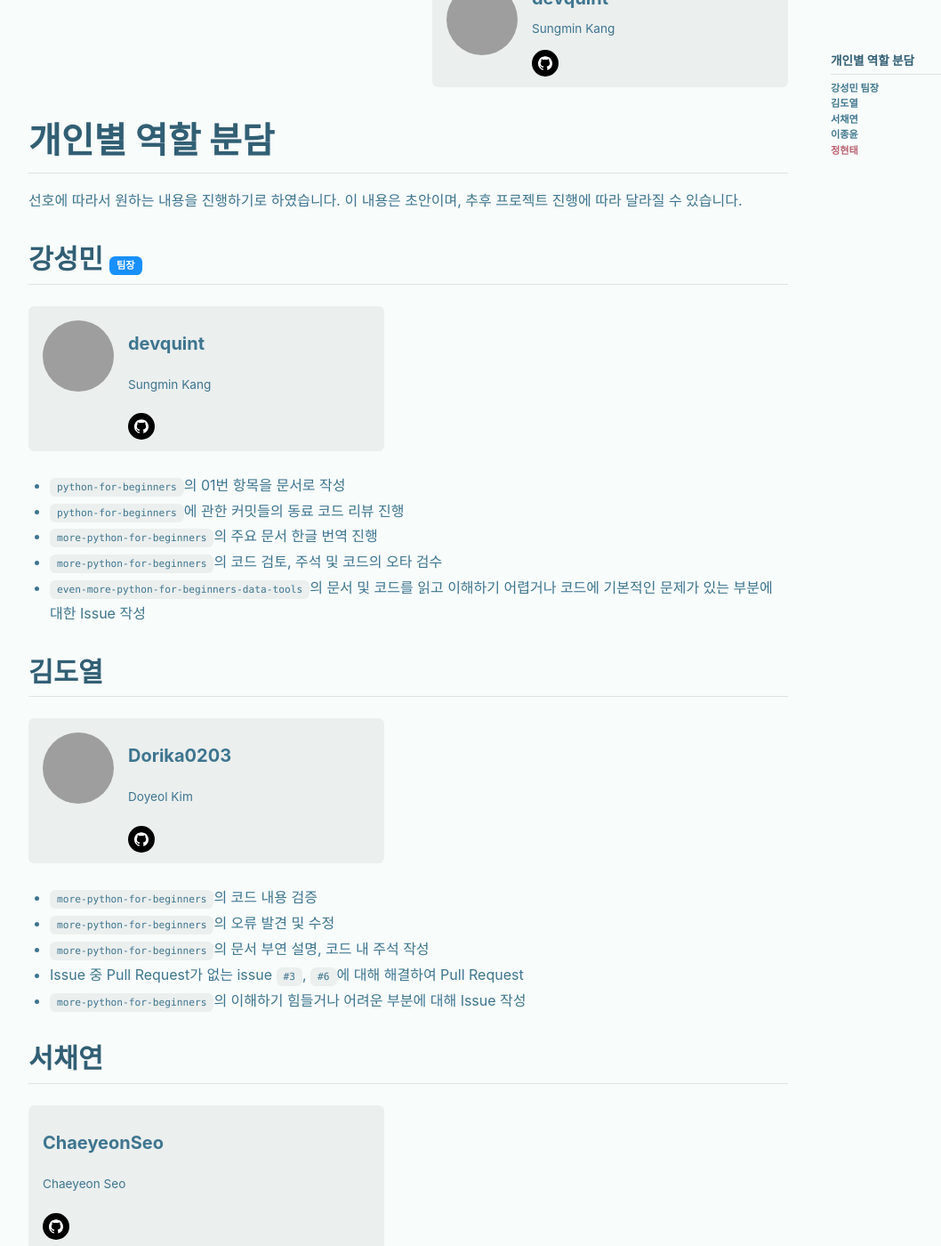
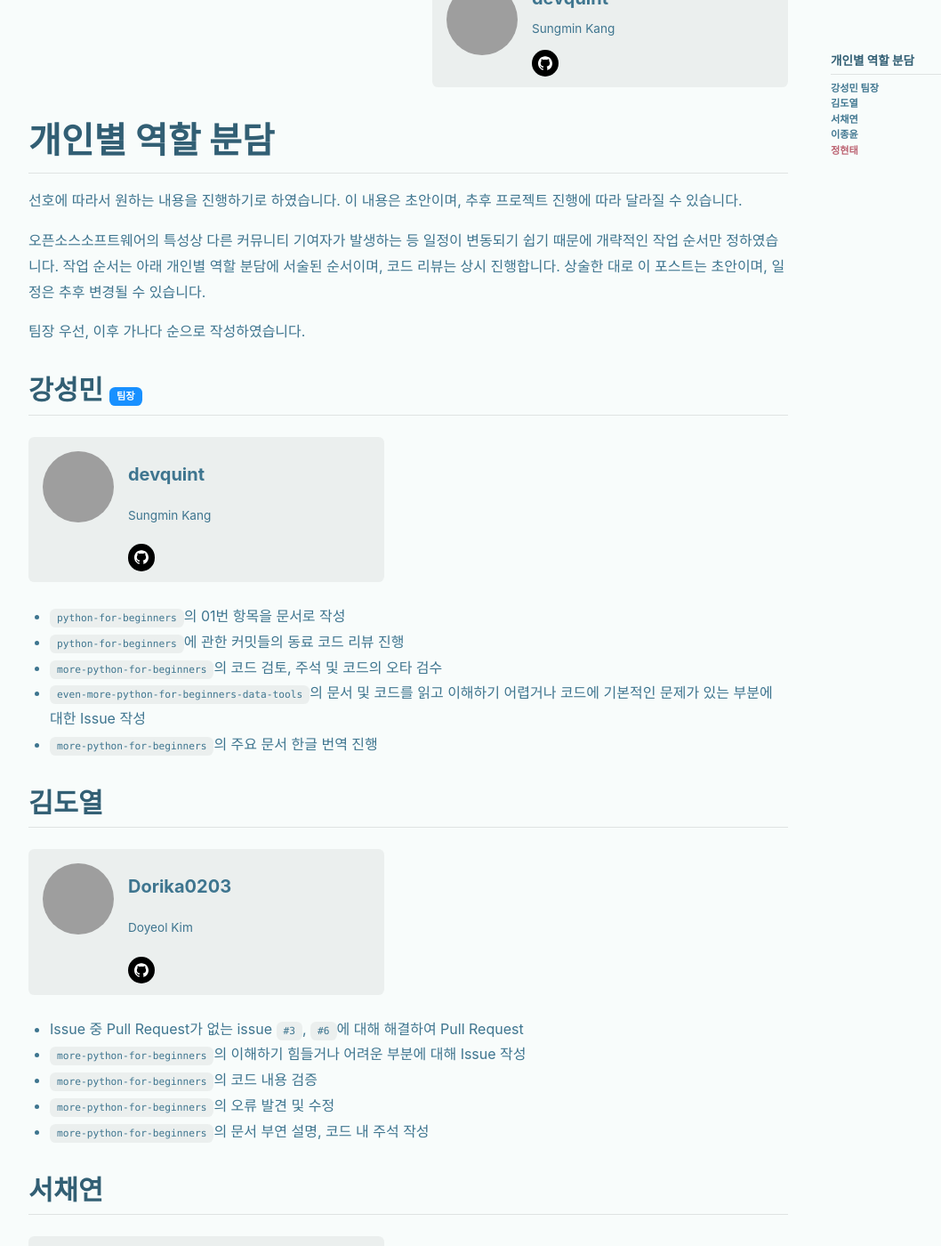
Before and after one commit to 20-1-SKKU-OSS/2020-1-OSS-2, a Jekyll site: the page built from docs/_posts/2020-05-24-Individual-Role.md, in a window 1280 px wide and 1400 px high, scrolled down 370 px, cut to the strip 0-1400 px from the top of the window. Shown: the whole strip at 89% size, without its empty margins (71-1129 px from the left). Built offline with Jekyll 4.4.1, drawn with Linux system fonts in a browser that asks for light colours; nearby versions of some CDN libraries; some of the changed text lies outside the part shown; grey boxes are pictures that could not be loaded.

Commit message:
Update 2020-05-24-Individual-Role.md
개인별 역할 일정 고려하여 재배치, 관련 설명 추가, TBD 보충

```diff
--- a/docs/_posts/2020-05-24-Individual-Role.md
+++ b/docs/_posts/2020-05-24-Individual-Role.md
@@ -11,6 +11,11 @@ tags: Python_Getting_Started Pre_Investigation Role
 
 선호에 따라서 원하는 내용을 진행하기로 하였습니다. 이 내용은 초안이며, 추후 프로젝트 진행에 따라 달라질 수 있습니다.
 
+오픈소스소프트웨어의 특성상 다른 커뮤니티 기여자가 발생하는 등 일정이 변동되기 쉽기 때문에 개략적인 작업 순서만 정하였습니다.
+작업 순서는 아래 개인별 역할 분담에 서술된 순서이며, 코드 리뷰는 상시 진행합니다.
+상술한 대로 이 포스트는 초안이며, 일정은 추후 변경될 수 있습니다.
+
+팀장 우선, 이후 가나다 순으로 작성하였습니다.
 
 
 ## 강성민 `팀장`{:.info}
@@ -20,10 +25,9 @@ tags: Python_Getting_Started Pre_Investigation Role
 
 - `python-for-beginners`의 01번 항목을 문서로 작성
 - `python-for-beginners`에 관한 커밋들의 동료 코드 리뷰 진행
-- `more-python-for-beginners`의 주요 문서 한글 번역 진행
 - `more-python-for-beginners`의 코드 검토, 주석 및 코드의 오타 검수
 - `even-more-python-for-beginners-data-tools`의 문서 및 코드를 읽고 이해하기 어렵거나 코드에 기본적인 문제가 있는 부분에 대한 Issue 작성
-
+- `more-python-for-beginners`의 주요 문서 한글 번역 진행
 
 
 ## 김도열
@@ -31,11 +35,11 @@ tags: Python_Getting_Started Pre_Investigation Role
 <div>{%- assign _a2 = site.data.authors["Dorika0203"] -%}</div>
 <div>{%- include article/footer/author-profile.html author=_a2 -%}</div>
 
+- Issue 중 Pull Request가 없는 issue `#3`, `#6`에 대해 해결하여 Pull Request
+- `more-python-for-beginners`의 이해하기 힘들거나 어려운 부분에 대해 Issue 작성
 - `more-python-for-beginners`의 코드 내용 검증
 - `more-python-for-beginners`의 오류 발견 및 수정
 - `more-python-for-beginners`의 문서 부연 설명, 코드 내 주석 작성
-- Issue 중 Pull Request가 없는 issue `#3`, `#6`에 대해 해결하여 Pull Request
-- `more-python-for-beginners`의 이해하기 힘들거나 어려운 부분에 대해 Issue 작성
 
 
 
@@ -56,7 +60,10 @@ tags: Python_Getting_Started Pre_Investigation Role
 <div>{%- assign _a4 = site.data.authors["jesusleejy"] -%}</div>
 <div>{%- include article/footer/author-profile.html author=_a4 -%}</div>
 
-- `TBD`{:.error}
+- python-for-beginners에서 추가할 만한 python 기초 설명 코드 추가
+- python-for-beginners의 기존 콘텐츠를 보다 이해하기 쉽도록 코드 및 주석 정리
+- python-for-beginners의 Slides 폴더 내의 ppt 개선 작업
+- python-for-beginners의 Slides 폴더 내의 ppt 한글 번역
 
 
 
@@ -65,9 +72,9 @@ tags: Python_Getting_Started Pre_Investigation Role
 <div>{%- assign _a5 = site.data.authors["Hyuntae-Jeong"] -%}</div>
 <div>{%- include article/footer/author-profile.html author=_a5 -%}</div>
 
+* `python-for-beginners`의 Slides 폴더 내의 문서 Leading Zero 추가
 * `python-for-beginners`의 모든 README.md에 대하여
-	* 초보자 관점에서의 추가 영어 및 한글 부가설명 작성
+	* 초보자 관점에서의 추가 영어 및 한글 부가설명 작성 (번역은 후순위)
 	* 적합한 Programming Concept에 대한 정보 추가
-* `python-for-beginners`의 코드들에 대해서 직관적인 설명이 필요한 부분을 찾아 주석추가 작성 및 이해에 도움이 될 정보 추가
-* `python-for-beginners`의 Slides 폴더 내의 문서 Leading Zero 추가
+* `python-for-beginners`의 코드들에 대해서 직관적인 설명이 필요한 부분을 찾아 주석 추가 작성 및 이해에 도움이 될 정보 추가
 * 전체적인 내용에 대해, 직접 코드를 실행하고 확인하면서 문제 발생 가능성에 대한 검토
```
